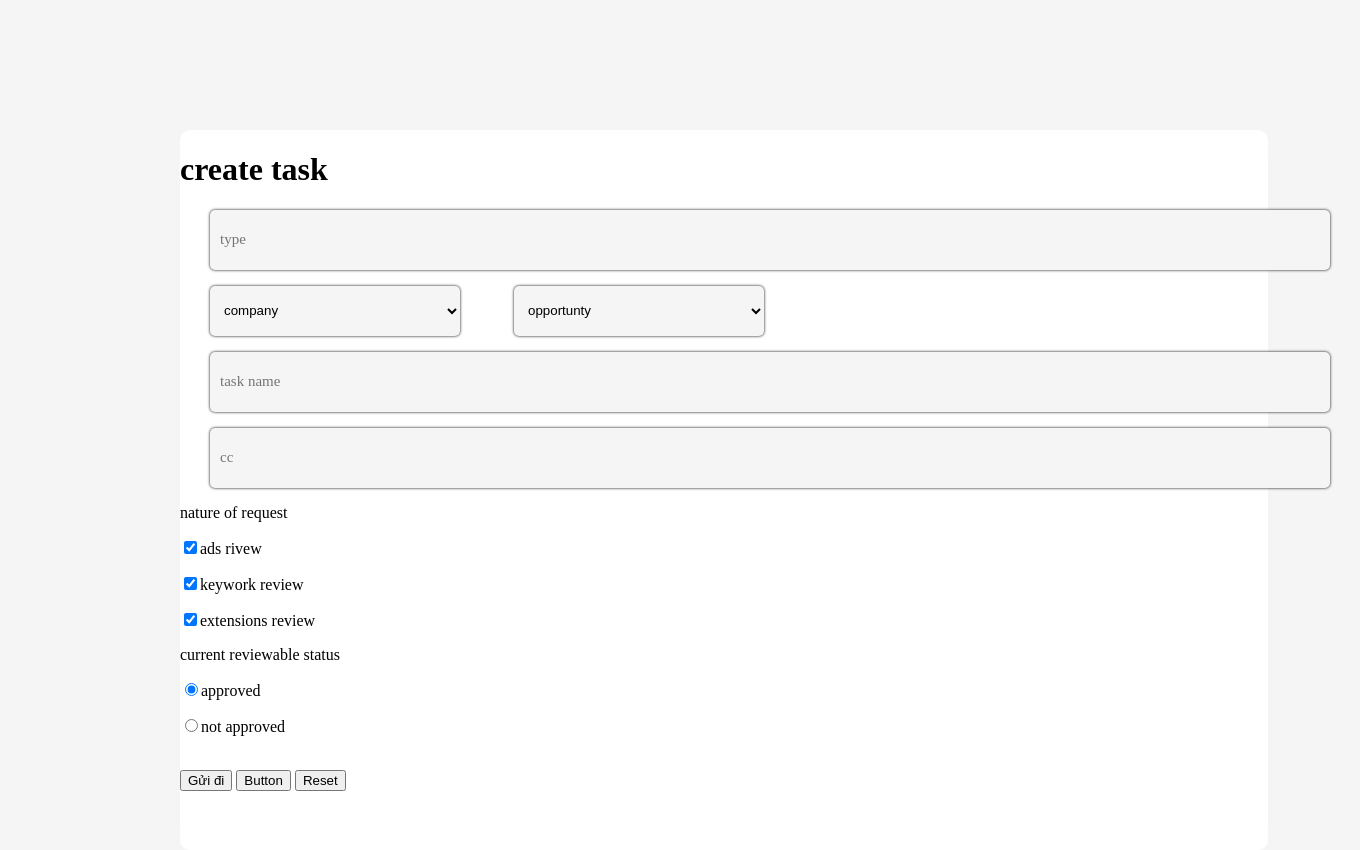
After one commit to thieugia882014/t2008m, a PHP site: page /lab5_2.html in a window 1360 px wide. The commit adds this page. Run offline with PHP 8.4, Linux system fonts and the light colour scheme.

Commit message:
code gid

```diff
--- a/css/lab5_1.css
+++ b/css/lab5_1.css
@@ -1,16 +1,45 @@
+body{
+    background-color: whitesmoke;
+}
+.page{
+    background-color: white;
+    width: 80%;
+    height: 90%;
+    margin: 30px;
+    box-shadow: 0 0 20px whitesmoke;
+    border-radius: 10px;
+    text-align: left;
+    position: absolute;
+    top: 100px;
+    left: 150px;
+    box-sizing: border-box;
+}
+.luachon{
+    width: 250px;
+    margin-left: 30px;
+    margin-right: 20px;
+    padding: 5px 10px;
+    height: 50px;
+    background-color: whitesmoke;
+    border: none;
+    box-shadow: 0 0 3px black;
+    border-radius: 5px;
+    top: 30px;
+}
 .theking{
-    width: 250px;
+    width: 1100px;
+    margin-left: 30px;
+    margin-right: 20px;
     padding: 5px 10px;
-    height: 25px;
+    height: 50px;
     background-color: whitesmoke;
-    margin: 10px;
     border: none;
     box-shadow: 0 0 3px black;
     border-radius: 5px;
 
     font-family: SansSerif;
     font-size: 15px;
-    color: aquamarine;
+    color: black;
     text-align: left;
 }
 .theking:focus{
--- /dev/null
+++ b/lab5_2.html
@@ -0,0 +1,49 @@
+<!DOCTYPE html>
+<html lang="en">
+<head>
+    <meta charset="UTF-8">
+    <title>Title</title>
+    <link rel="stylesheet" href="css/lab5_1.css">
+</head>
+<body>
+<div class="page">
+    <h1>create task</h1>
+
+    <form action="#" method="get">
+        <input class="theking" name="type"  type="text" placeholder="type" required/>
+        <p>
+      <select class="luachon" name="company">
+            <option value="hn">company</option>
+            <option value="hn">1</option>
+            <option value="s"g>2</option>
+            <option value="ct">3</option>
+            <option value="dn">4</option>
+            <option value="hp">5</option>
+        </select>
+
+       <select class="luachon" name="opportunty">
+           <option value="hn">opportunty</option>
+            <option value="hn">1</option>
+            <option value="s"g>2</option>
+            <option value="ct">3</option>
+            <option value="dn">4</option>
+            <option value="hp">5</option>
+        </select>
+        </p>
+        <p><input class="theking" name="task name"  type="text" placeholder="task name" required/></p>
+       <p> <input class="theking" name="cc"  type="cc " placeholder="cc" required/></p>
+        <p>nature of request</p>
+        <p><label><input required type="checkbox" checked name="confirm"/>ads rivew</label><p>
+        <p><label><input required type="checkbox" checked name="confirm"/>keywork review</label><p>
+        <p><label><input required type="checkbox" checked name="confirm"/>extensions review</label><p>
+        current reviewable status
+        <p><label><input name="sex" value="nam" checked type="radio"/>approved</label><p>
+        <p><label><input name="sex" value="nu" type="radio"/>not approved</label></p>
+        <br/>
+        <button type="submit">Gửi đi</button>
+        <button type="button">Button</button>
+        <button type="reset">Reset</button>
+    </form>
+</div>
+</body>
+</html>
```
Also changed, not shown: lab5_1.html (+4 -4 lines).
